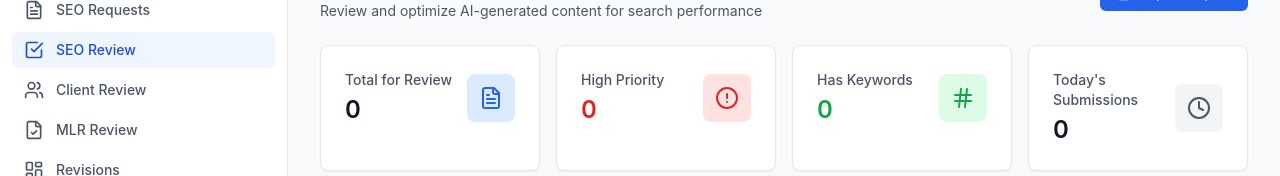
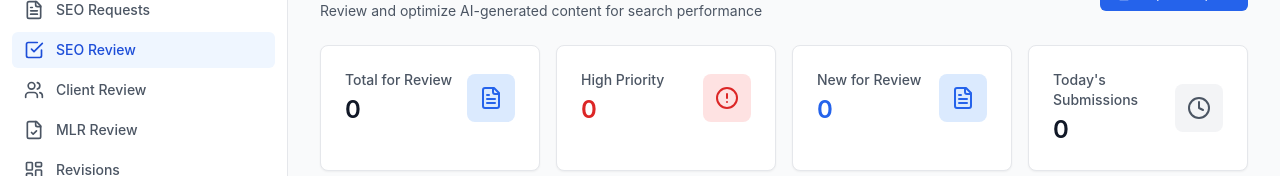
Before and after one commit to InnovareAI/3cubed-seo, a React (Vite) app: page /seo-review in a window 1280 px wide. Shown: the part 132-308 px from the top of the page. Built offline with nearby package versions, Linux system fonts and the light colour scheme; no server answers; the database is empty.

Commit message:
Replace 'Has Keywords' with 'New for Review' in stats banner
- Changed stat card to show count of unviewed submissions
- Shows number with NEW badge dynamically
- Changed color to blue to match NEW badge theme
- Icon changed from Hash to FileText

```diff
--- a/src/pages/SEOReview.tsx
+++ b/src/pages/SEOReview.tsx
@@ -216,7 +216,7 @@ export default function SEOReview() {
   const stats = {
     total: filteredSubmissions?.length || 0,
     highPriority: filteredSubmissions?.filter(s => s.priority_level?.toLowerCase() === 'high').length || 0,
-    hasKeywords: filteredSubmissions?.filter(s => s.seo_keywords && s.seo_keywords.length > 0).length || 0,
+    newForReview: filteredSubmissions?.filter(s => !viewedSubmissions.has(s.id)).length || 0,
     todaySubmissions: filteredSubmissions?.filter(s => {
       const today = new Date()
       const submissionDate = new Date(s.created_at)
@@ -276,11 +276,11 @@ export default function SEOReview() {
         <div className="bg-white p-6 rounded-lg shadow-sm border border-gray-200">
           <div className="flex items-center justify-between">
             <div>
-              <p className="text-sm font-medium text-gray-600">Has Keywords</p>
-              <p className="text-2xl font-semibold text-green-600 mt-1">{stats.hasKeywords}</p>
+              <p className="text-sm font-medium text-gray-600">New for Review</p>
+              <p className="text-2xl font-semibold text-blue-600 mt-1">{stats.newForReview}</p>
             </div>
-            <div className="p-3 bg-green-100 rounded-lg">
-              <Hash className="h-6 w-6 text-green-600" />
+            <div className="p-3 bg-blue-100 rounded-lg">
+              <FileText className="h-6 w-6 text-blue-600" />
             </div>
           </div>
         </div>
```
